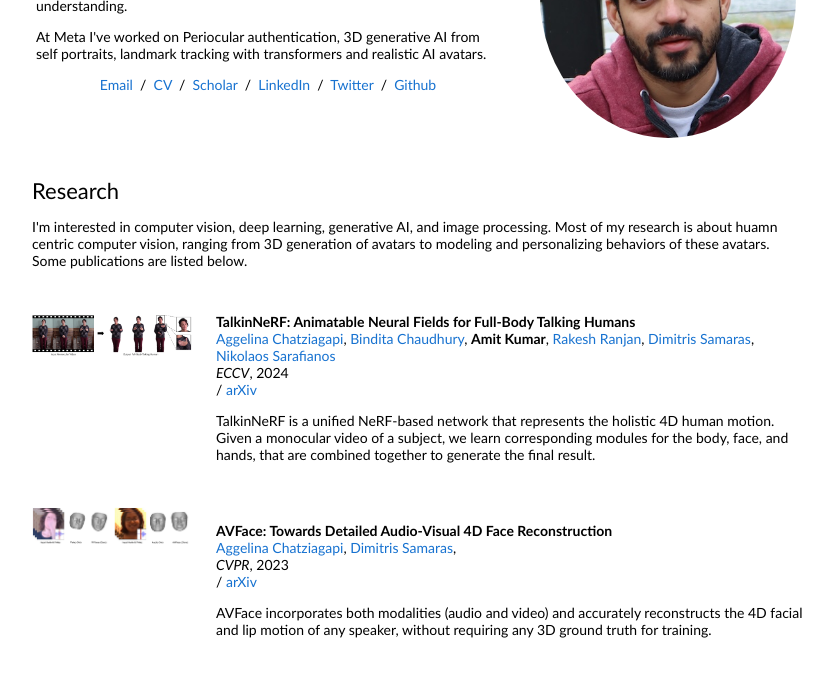
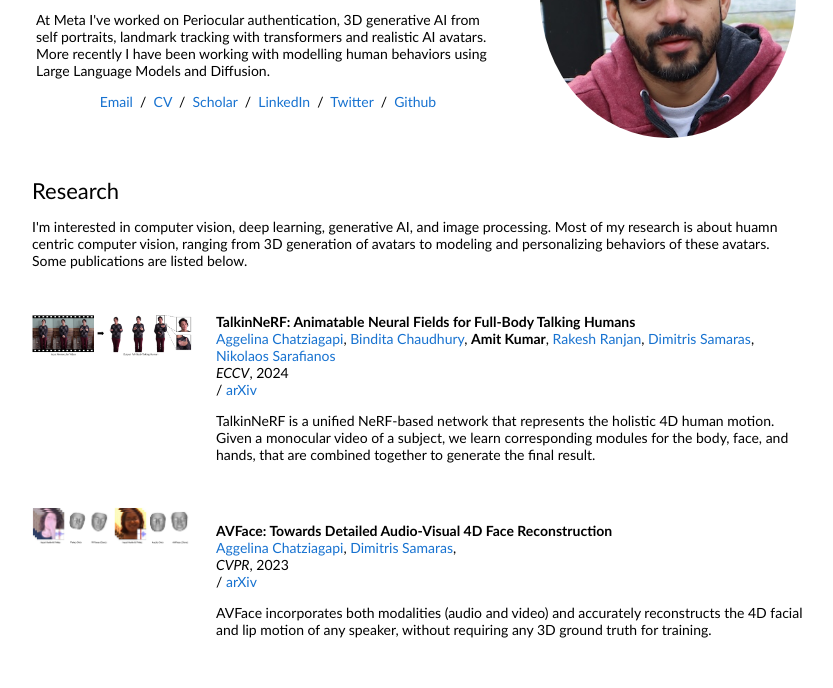
Before and after one commit to akumarcv/akumarcv.github.io, a plain HTML site: page index.html in a window 1280 px wide. Shown: the part 172-860 px from the top of the page, without its empty margins (224-1057 px from the left). Drawn offline with Linux system fonts and the light colour scheme.

Commit message:
Update index

```diff
--- a/index.html
+++ b/index.html
@@ -22,7 +22,7 @@
                       Amit Kumar
                     </p>
                     <p>I'm a research scientist at Meta (previously Facebook), working in the Reality AI, where I my focus lie in human centric computer vision and understanding.</p>
-                    <p>At Meta I've worked on Periocular authentication, 3D generative AI from self portraits, landmark tracking with transformers and realistic AI avatars.</p>
+                    <p>At Meta I've worked on Periocular authentication, 3D generative AI from self portraits, landmark tracking with transformers and realistic AI avatars. More recently I have been working with modelling human behaviors using Large Language Models and Diffusion. </p>
                     <p style="text-align:center">
                       <a href="mailto:iitkgp.ece.amit@hotmail.com">Email</a> &nbsp;/&nbsp;
                       <a href="data/resume_personal.pdf">CV</a> &nbsp;/&nbsp;
```
